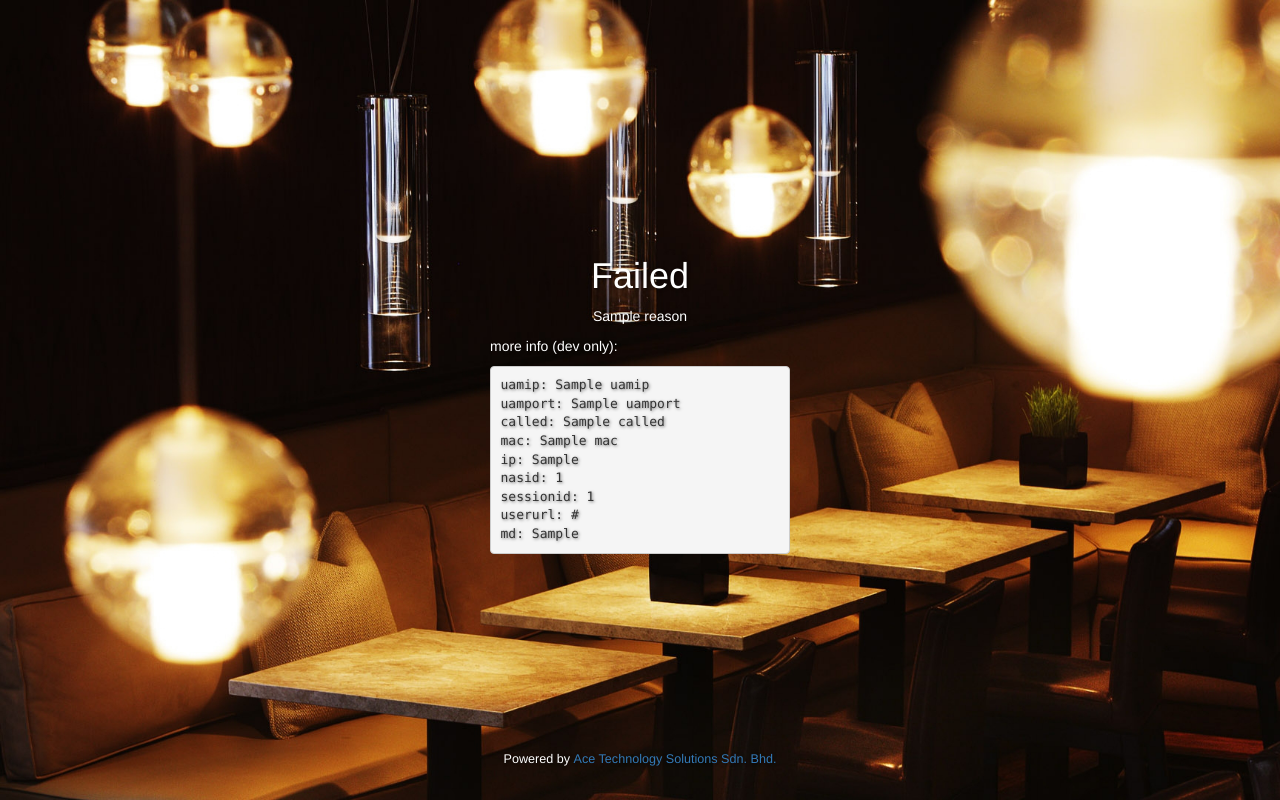
After one commit to zynick/captive-portal, a Node server app: template views/failed.pug in a window 1280 px wide. The commit adds this page. Run offline with Node 20, Linux system fonts and the light colour scheme; the template is opened without the code that fills it: most values are stand-ins (such as "Sample title", 1, 10 or a date in 2020).

Commit message:
fail page

```diff
--- /dev/null
+++ b/views/failed.pug
@@ -0,0 +1,16 @@
+extends layout
+
+block content
+    h1 Failed
+    p= reason
+    p.text-left more info (dev only):
+    pre.text-left
+        | uamip: #{uamip}
+        | uamport: #{uamport}
+        | called: #{called}
+        | mac: #{mac}
+        | ip: #{ip}
+        | nasid: #{nasid}
+        | sessionid: #{sessionid}
+        | userurl: #{userurl}
+        | md: #{md}
--- a/views/success.pug
+++ b/views/success.pug
@@ -1,6 +1,6 @@
 extends layout
 
 block content
-    h1 Success!
+    h1 Success
     p click here to continue surfing&nbsp;
         a(href=userurl)= userurl
```
Also changed, not shown: routes/loginpage.js (+35 -17 lines), views/loginpage.pug (renamed from views/login.pug).
